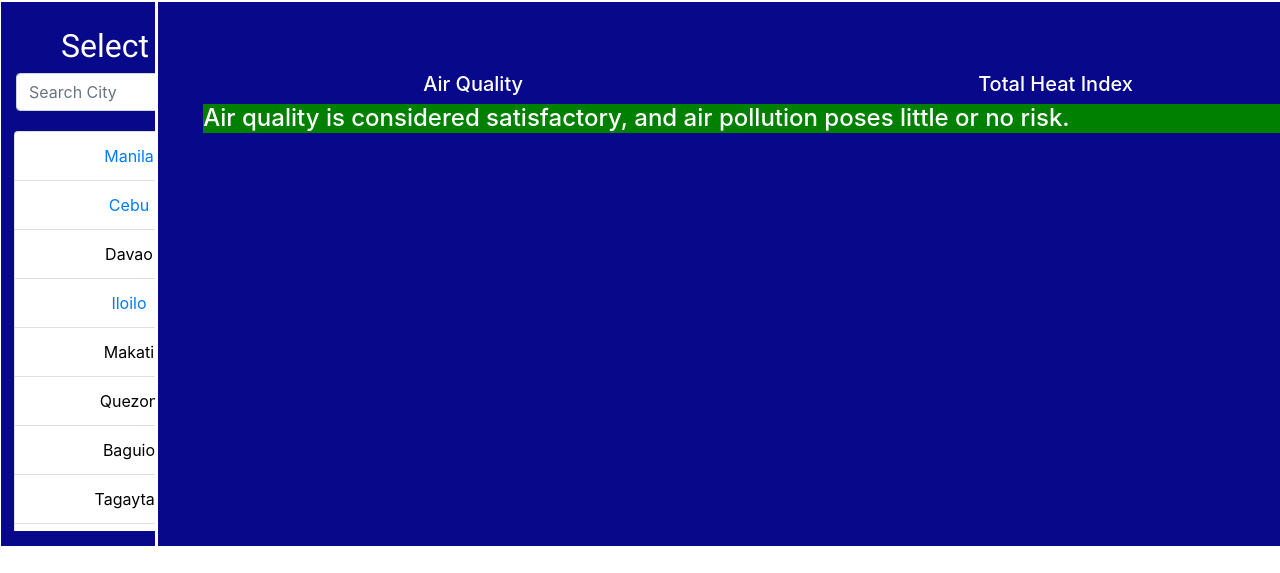
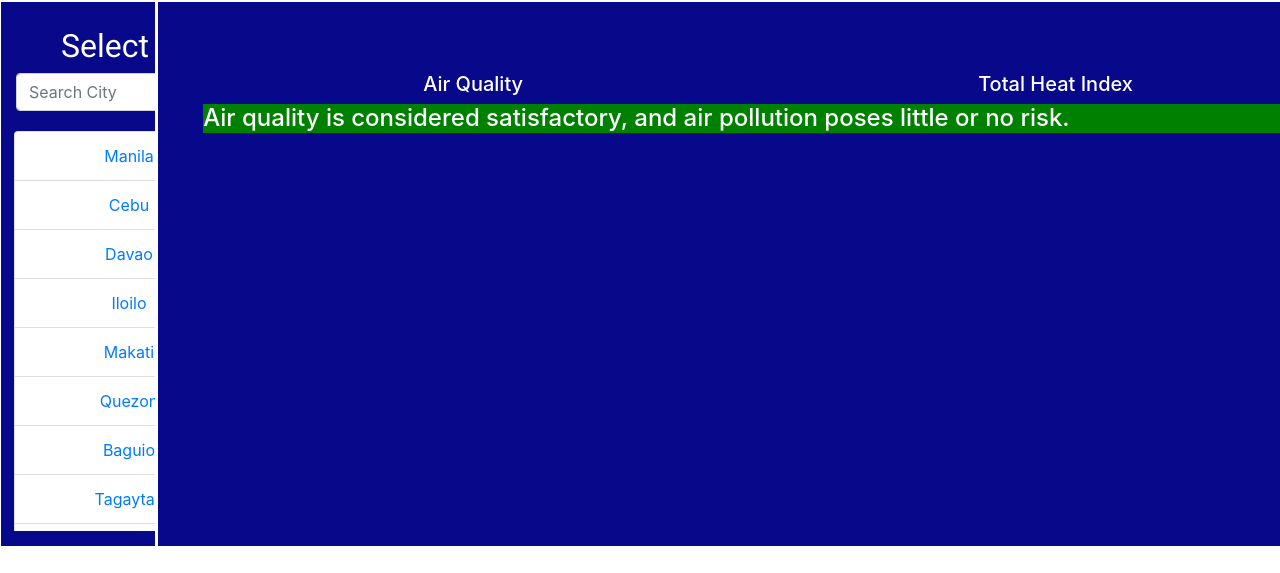
Before and after one commit to mamartsalt/uhack2018, a PHP site: page /uhack18/dashboard.php in a window 1280 px wide; the page is wider, and only the part inside the window is pictured. Shown: the part 174-747 px from the top of that part. Run offline with PHP 8.4, Linux system fonts and the light colour scheme; data comes from the database, SQL or seed files in the repository; some libraries are stand-ins or nearby versions.

Commit message:
update dash

```diff
--- a/dashboard.php
+++ b/dashboard.php
@@ -145,16 +145,16 @@
 
 
   			<ul class="list-group" id="listc">
-  			<li class="list-group-item" style="color: black"><a href="http://localhost/uhack/dashboard.php?city=manila">Manila</a></li>
-  			<li class="list-group-item" style="color: black"><a href="http://localhost/uhack18/uhack2018/dashboard.php?city=cebu"> Cebu</a></li>
-  			<li class="list-group-item" style="color: black">Davao</li>
+  			<li class="list-group-item" style="color: black"><a href="http://localhost/uhack18/uhack2018/dashboard.php?city=manila">Manila</a></li>
+  			<li class="list-group-item" style="color: black"><a href="http://localhost/uhack18/uhack2018/dashboard.php?city=cebu">Cebu</a></li>
+  			<li class="list-group-item" style="color: black"><a href="http://localhost/uhack18/uhack2018/dashboard.php?city=davao">Davao</a></li>
   			<li class="list-group-item" style="color: black"><a href="http://localhost/uhack18/uhack2018/dashboard.php?city=iloilo">Iloilo</a></li>
-  			<li class="list-group-item" style="color: black">Makati</li>
-  			<li class="list-group-item" style="color: black">Quezon</li>
-  			<li class="list-group-item" style="color: black">Baguio</li>
-  			<li class="list-group-item" style="color: black">Tagaytay</li>
-  			<li class="list-group-item" style="color: black">Dumaguete</li>
-  			<li class="list-group-item" style="color: black">Albay</li>
+  			<li class="list-group-item" style="color: black"><a href="http://localhost/uhack18/uhack2018/dashboard.php?city=makati">Makati</a></li>
+  			<li class="list-group-item" style="color: black"><a href="http://localhost/uhack18/uhack2018/dashboard.php?city=quezon">Quezon</a></li>
+  			<li class="list-group-item" style="color: black"><a href="http://localhost/uhack18/uhack2018/dashboard.php?city=baguio">Baguio</a></li>
+  			<li class="list-group-item" style="color: black"><a href="http://localhost/uhack18/uhack2018/dashboard.php?city=tagaytay">Tagaytay</a></li>
+  			<li class="list-group-item" style="color: black"><a href="http://localhost/uhack18/uhack2018/dashboard.php?city=dumaguete">Dumaguete</a></li>
+  			<li class="list-group-item" style="color: black"><a href="http://localhost/uhack18/uhack2018/dashboard.php?city=albay">Albay</a></li>
 
 		</ul>
 
```
